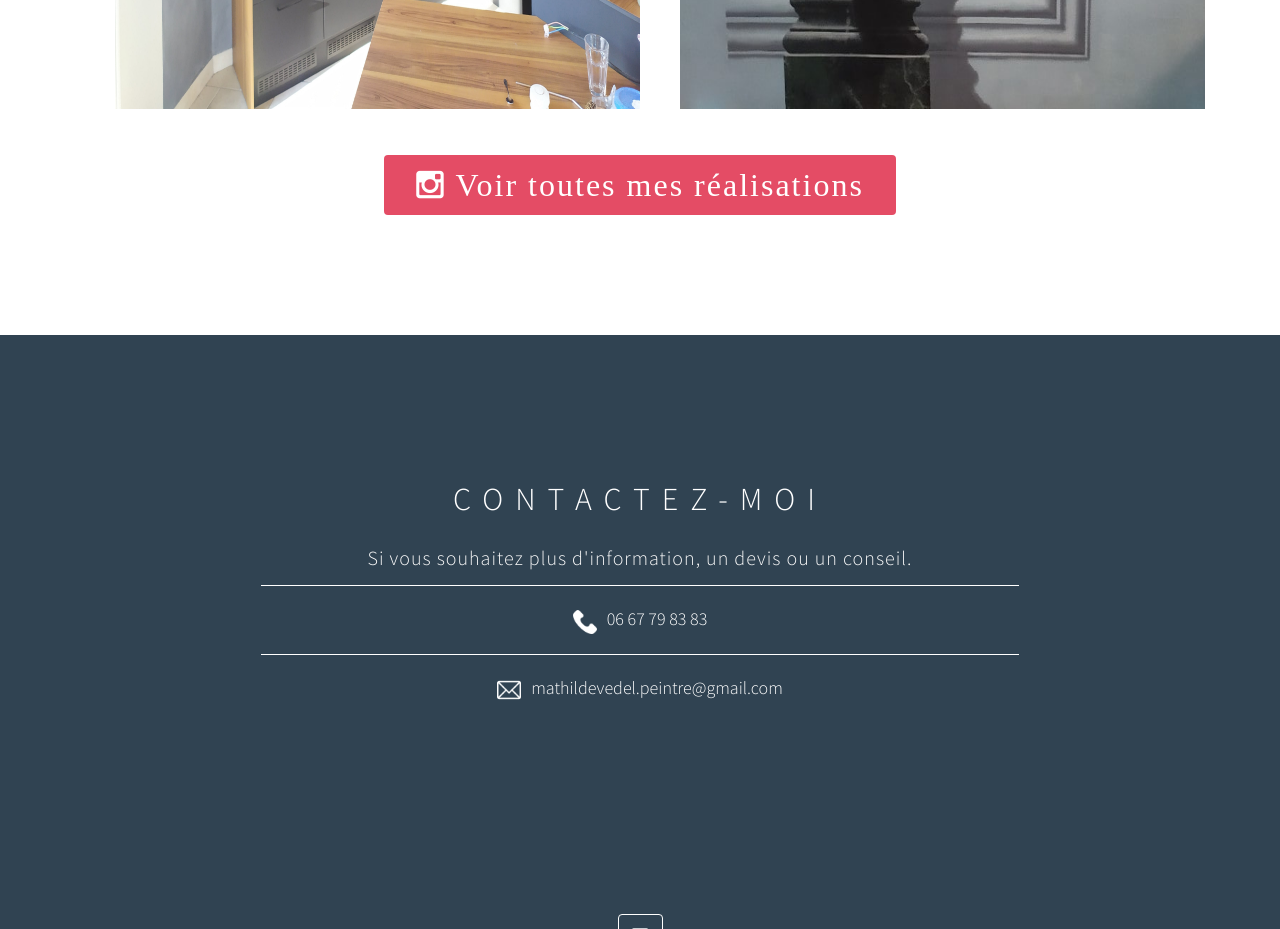
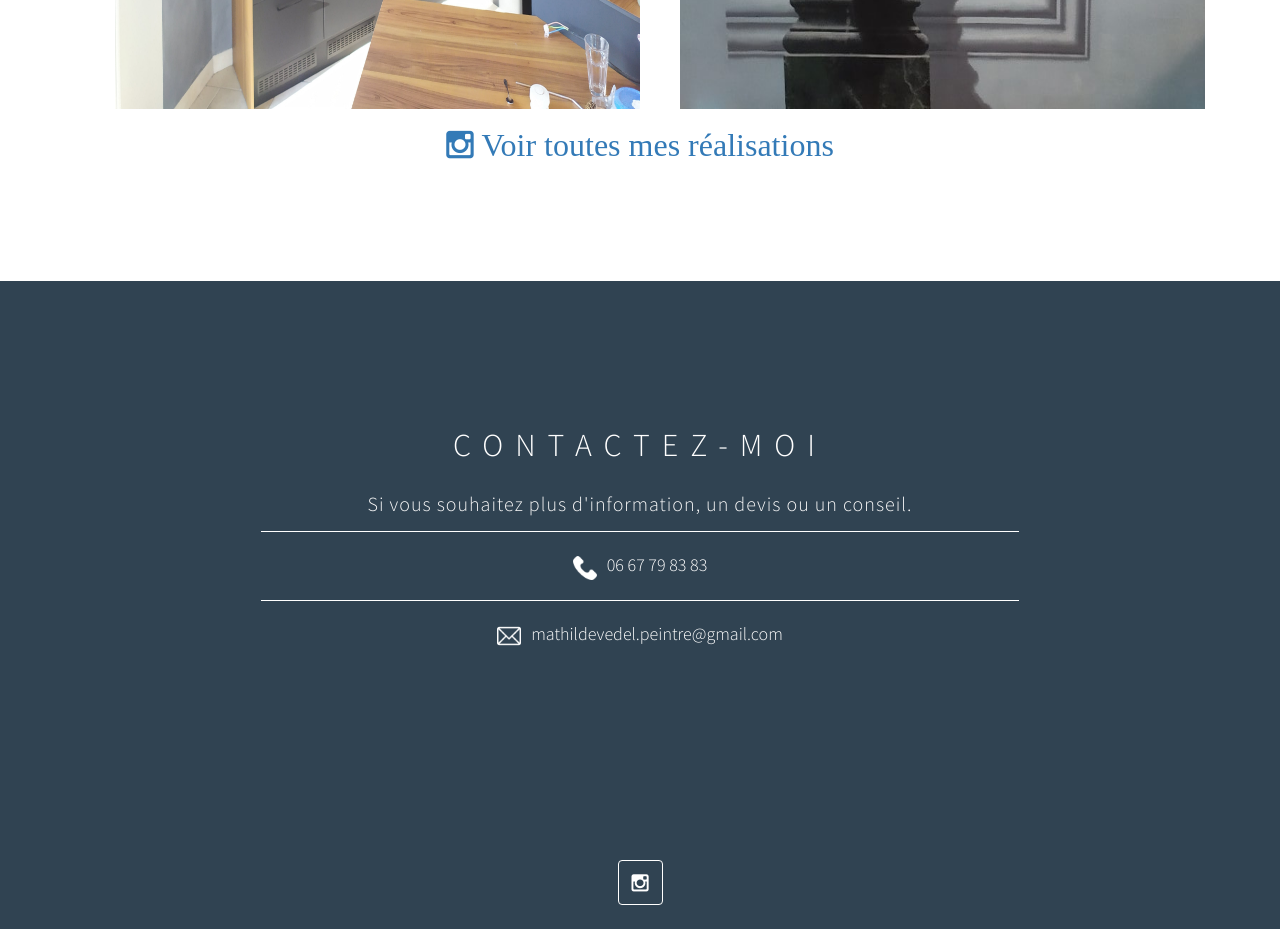
Before and after one commit to resiliated/mathildevedel.fr, a plain HTML site: page index.html in a window 1280 px wide. Shown: the part 4420-5349 px from the top of the page. Drawn offline with Linux system fonts and the light colour scheme.

Commit message:
Button bugfix.

```diff
--- a/index.html
+++ b/index.html
@@ -280,10 +280,10 @@ http://tympanus.net/codrops/2013/06/18/caption-hover-effects/
           </figure>
         </li>
       </ul>
+      <a target="_blank" href="https://www.instagram.com/mathilde__vedel" class="smoothScroll fa fa-instagram insta-home  wow fadeInUp" data-wow-delay="0.8s">  Voir toutes mes réalisations</a>
     </div>
 
 
-    <a target="_blank" href="https://www.instagram.com/mathilde__vedel" class="smoothScroll btn btn-success btn-lg fa fa-instagram insta-home  wow fadeInUp" data-wow-delay="0.8s">  Voir toutes mes réalisations</a>
 </section>
 
 <!--<section id="renovation">
```
